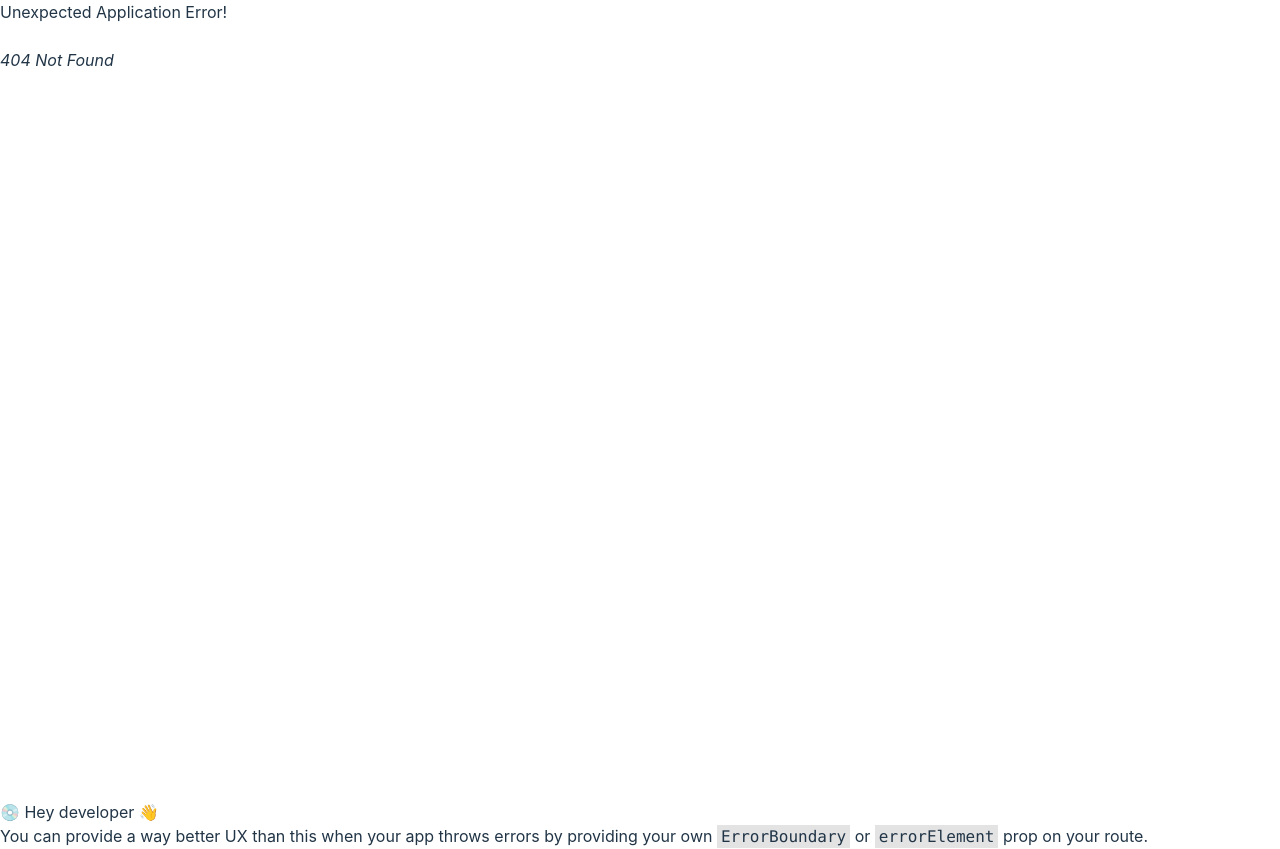
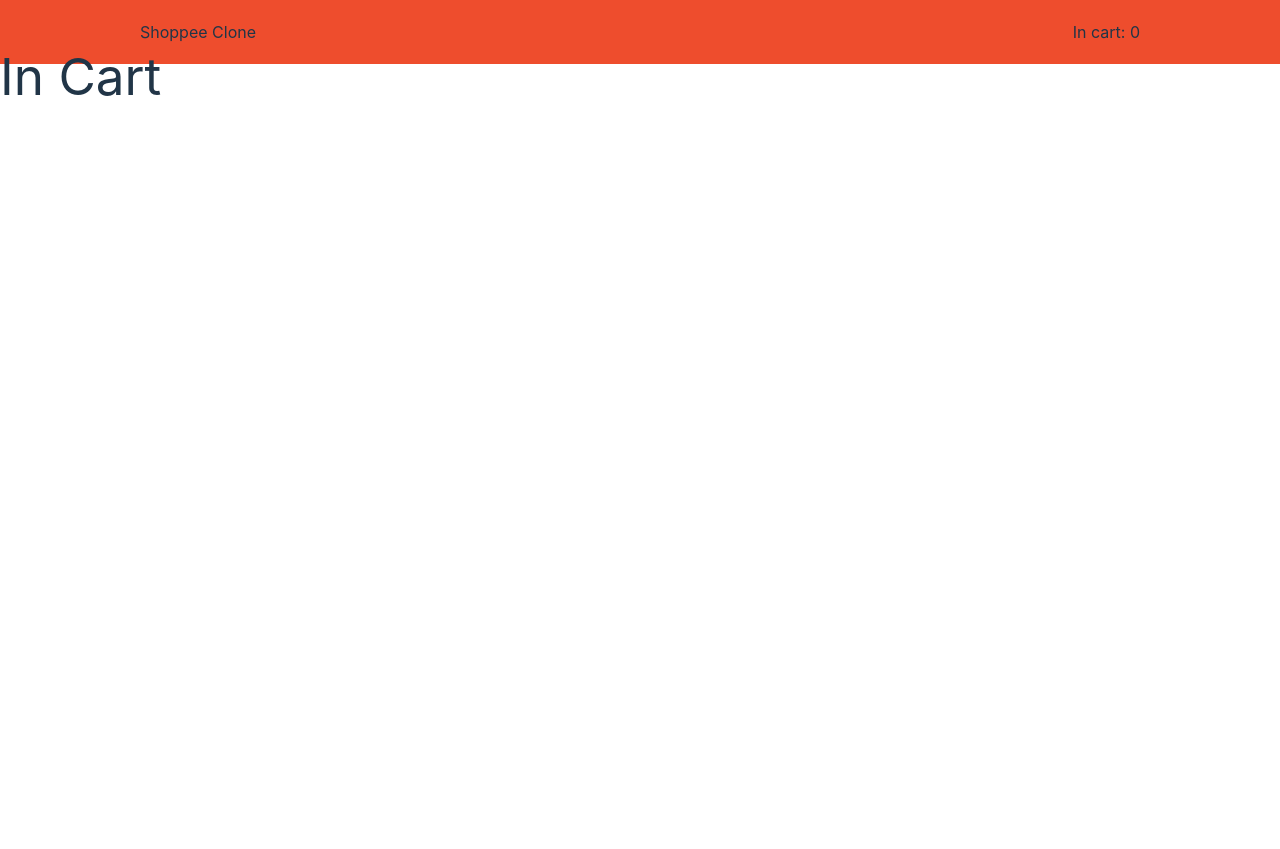
Before and after one commit to kyleperales/shopping-cart-app, a React (Vite) app: page /cart in a window 1280 px wide. Before the commit this address had no page. After the commit the page ends 800 px from the top, so only its background shows below. Built offline with nearby package versions, Linux system fonts and the light colour scheme.

Commit message:
add InCart component and integrate cart context; refactor navigation and routing for improved user experience

```diff
--- a/src/App.jsx
+++ b/src/App.jsx
@@ -22,7 +22,7 @@ function App() {
   return (
     <>
       <NavBar totalItems={totalItems} />
-      <Outlet context={onSetCart} />
+      <Outlet context={{cart, onSetCart}} />
     </>
   )
 }
--- /dev/null
+++ b/src/components/in-cart/InCart.jsx
@@ -0,0 +1,15 @@
+import { useOutletContext } from 'react-router-dom'
+
+function InCart() {
+    const { cart } = useOutletContext()
+
+    console.log(cart)
+
+    return (
+        <div>
+            <h1>In Cart</h1>
+        </div>
+    )
+}
+
+export default InCart
--- a/src/components/items-list/Card/Card.jsx
+++ b/src/components/items-list/Card/Card.jsx
@@ -1,10 +1,9 @@
 
-import { useState } from 'react';
+import { useState } from 'react'
 import './Card.scss'
 
 function Card({ item, setCart }) {
-
-    const [count, setCount] = useState(0);
+    const [count, setCount] = useState(0)
 
     const onIncrease = () => {
         setCount(count + 1)
--- a/src/components/items-list/ItemsList.jsx
+++ b/src/components/items-list/ItemsList.jsx
@@ -1,28 +1,28 @@
-import { useEffect, useState } from 'react';
-import { useOutletContext } from 'react-router-dom';
-import Card from './Card/Card';
-import './ItemsList.scss';
+import { useEffect, useState } from 'react'
+import { useOutletContext } from 'react-router-dom'
+import Card from './Card/Card'
+import './ItemsList.scss'
 
 function ItemList() {
-    const setCart = useOutletContext();
-    const [isLoading, setIsLoading] = useState(true);
-    const [items, setItems] = useState([]);
+    const { onSetCart } = useOutletContext()
+    const [isLoading, setIsLoading] = useState(true)
+    const [items, setItems] = useState([])
 
     useEffect(() => {
         const fetchItems = async () => {
             try {
-                const response = await fetch('https://fakestoreapi.com/products');
-                const data = await response.json();
-                setItems(data);
+                const response = await fetch('https://fakestoreapi.com/products')
+                const data = await response.json()
+                setItems(data)
             } catch (error) {
-                console.error('Error fetching items:', error);
+                console.error('Error fetching items:', error)
             } finally {
-                setIsLoading(false);
+                setIsLoading(false)
             }
-        };
+        }
 
-        fetchItems();
-    }, []);
+        fetchItems()
+    }, [])
 
     return (
         <div>
@@ -32,7 +32,7 @@ function ItemList() {
                 <div className='list'>
                     {
                         items.map((item, index) => (
-                            <Card key={item.id} item={item} setCart={setCart}/>
+                            <Card key={item.id} item={item} setCart={onSetCart}/>
                         ))
                     }
                 </div>
--- a/src/components/navigation-bar/NavBar.jsx
+++ b/src/components/navigation-bar/NavBar.jsx
@@ -1,19 +1,29 @@
-import PropTypes from 'prop-types';
-import './NavBar.scss';
+import PropTypes from 'prop-types'
+import { useNavigate } from 'react-router-dom'
+import './NavBar.scss'
 
 function NavBar({ totalItems }) {
+    const navigate = useNavigate()
+
+    const routeToWelcome = () => {
+        navigate('/welcome')
+    }
+    const routeToCart = () => {
+        navigate('/cart')
+    }
+
     return (
         <div className='navbar'>
             <div className='content'>
-                <div className='shop-name' onClick={() => window.location.href = '/welcome'}>
+                <div className='shop-name' onClick={routeToWelcome}>
                     Shoppee Clone
                 </div>
-                <div>
+                <div className='in-cart' onClick={routeToCart}>
                     In cart: {totalItems}
                 </div>
             </div>
         </div>
-    );
+    )
 }
 
 NavBar.propTypes = {
--- a/src/components/navigation-bar/NavBar.scss
+++ b/src/components/navigation-bar/NavBar.scss
@@ -14,7 +14,7 @@
         align-items: center;
         width: 1000px;
         margin: 0 auto;
-        .shop-name {
+        .shop-name, .in-cart {
             cursor: pointer;
         }
     }
--- a/src/components/welcome-page/WelcomePage.jsx
+++ b/src/components/welcome-page/WelcomePage.jsx
@@ -1,6 +1,13 @@
+import { useNavigate } from 'react-router-dom';
 import './WelcomePage.scss';
 
 function WelcomePage() {
+    const navigate = useNavigate();
+
+    const routeToShop = () => {
+        navigate('/shop');
+    }
+
     return (
         <div className='welcome-page'>
             <div classNam='main-message'>
@@ -15,7 +22,7 @@ function WelcomePage() {
                     Click on the products link to view our products
                 </p>
                 <button
-                    onClick={() => window.location.href = '/shop'}
+                    onClick={routeToShop}
                     className='start-shopping-btn'>
                         Start Shopping!
                 </button>
```
Also changed, not shown: src/routes.jsx (+10 -5 lines).
